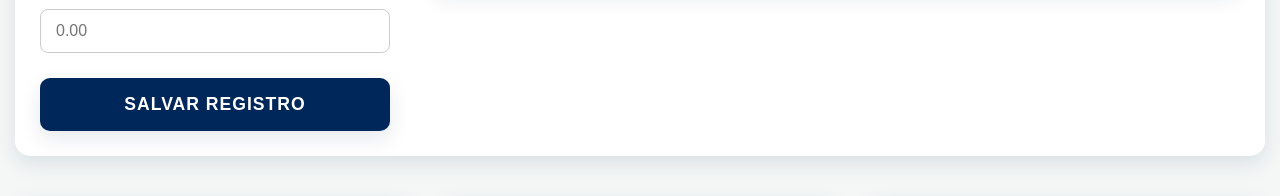
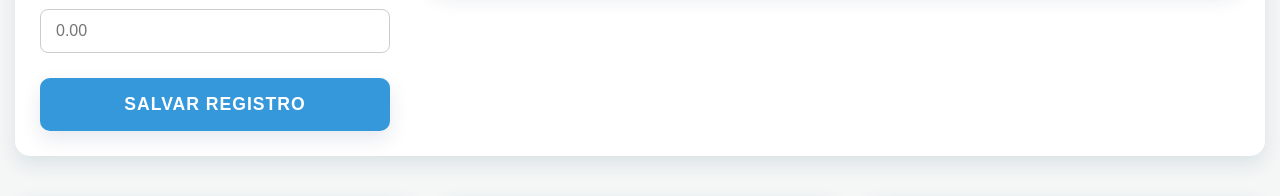
Before and after one commit to barbearialbipi/app-registro, a Django app: template core/templates/index.html in a window 1280 px wide. Shown: the part 934-1130 px from the top of the page. Run offline with Django 5.2, Linux system fonts and the light colour scheme; the template is opened without the code that fills it, so the values that code supplies are empty.

Commit message:
Update index.html

```diff
--- a/core/templates/index.html
+++ b/core/templates/index.html
@@ -274,7 +274,17 @@
         transition: transform 0.1s;
     }
     .btn-save:active { transform: scale(0.98); }
-    .btn-blue { background-color: #00275a !important; color: white; }
+    /* Botão no Modo Claro (Azul Mais Claro / Vibrante) */
+    .btn-blue {
+        background-color: #3498db; /* Um azul mais vivo e claro */
+        color: white;
+        transition: background-color 0.3s;
+    }
+
+    /* Botão no Modo Escuro (Mantém o Azul Profundo da Marca) */
+    [data-theme="dark"] .btn-blue {
+        background-color: #00275a; /* Azul Escuro Premium */
+    }
     .btn-orange { background-color: var(--brand-gold); }
     .btn-red { background-color: #e74c3c; }
 
```
